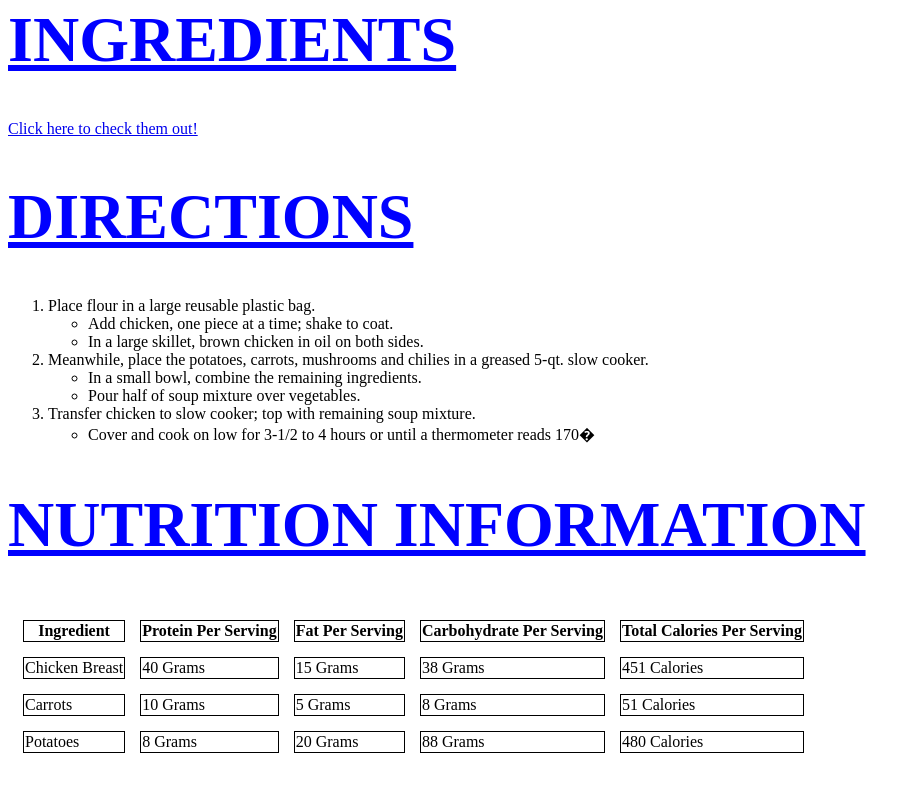
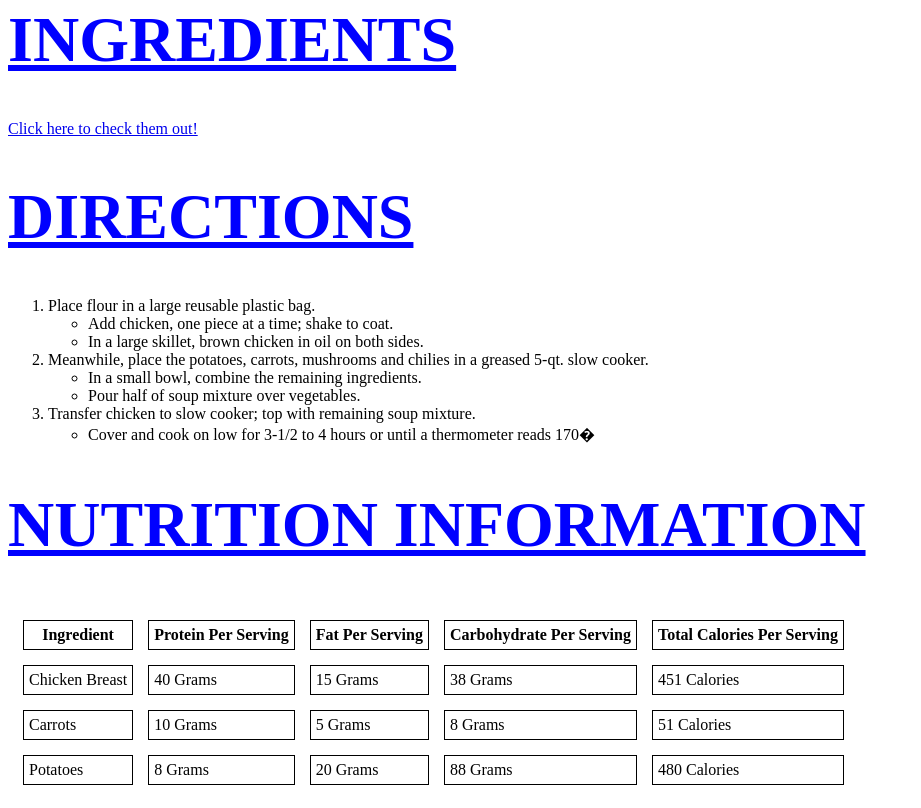
Before and after one commit to acn1008/-405-Homeworks, a plain HTML site: page Homework2/index.html in a window 1280 px wide. Shown: the part 938-1746 px from the top of the page, without its empty margins (0-921 px from the left). Before the commit the page ends 1714 px from the top, so only its background shows below. Drawn offline with Linux system fonts and the light colour scheme.

Commit message:
Ran CSS through validator. Made change to correct
Ran CSS through validator. Made change to correct

```diff
--- a/Homework2/Styles.css
+++ b/Homework2/Styles.css
@@ -12,7 +12,7 @@ h1 {
 }
 
 td, th {
-   border: 1px solid black; padding 5px
+   border: 1px solid black; padding: 5px
 }
 
 table {
```
